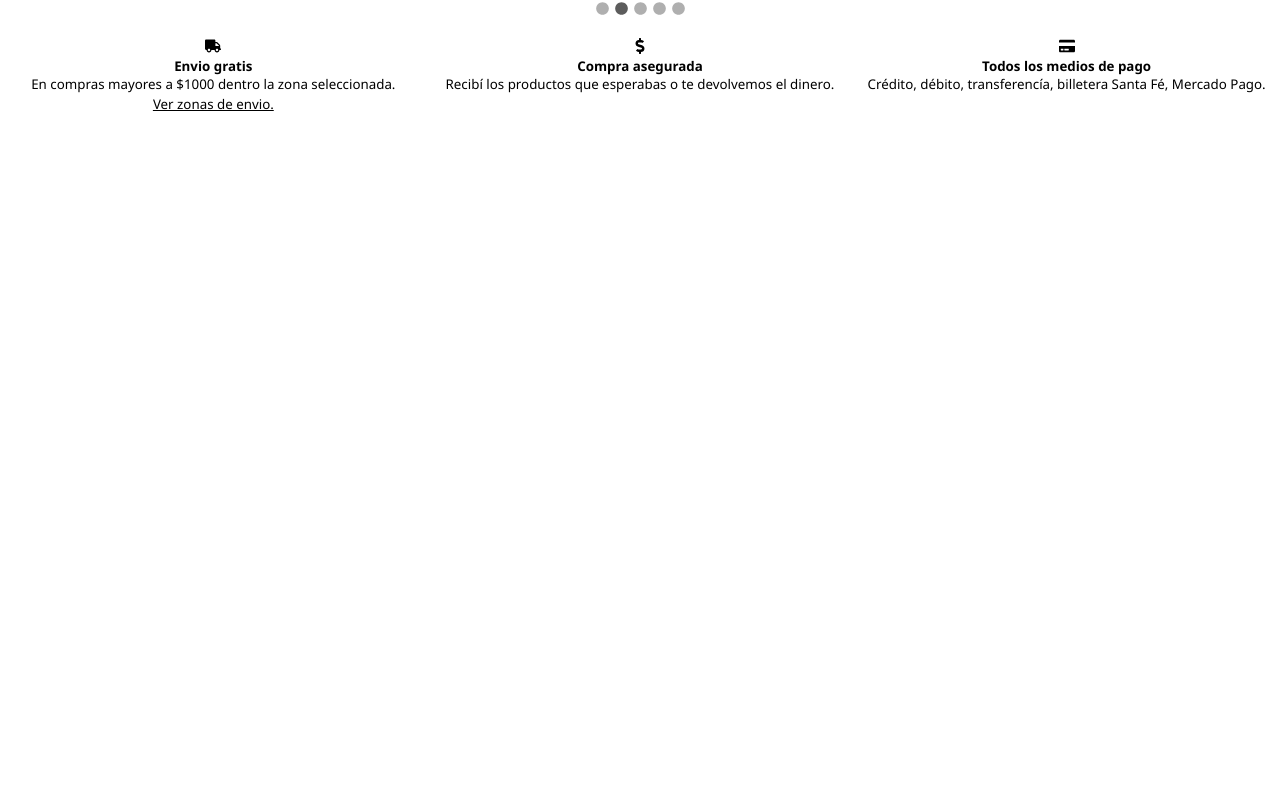
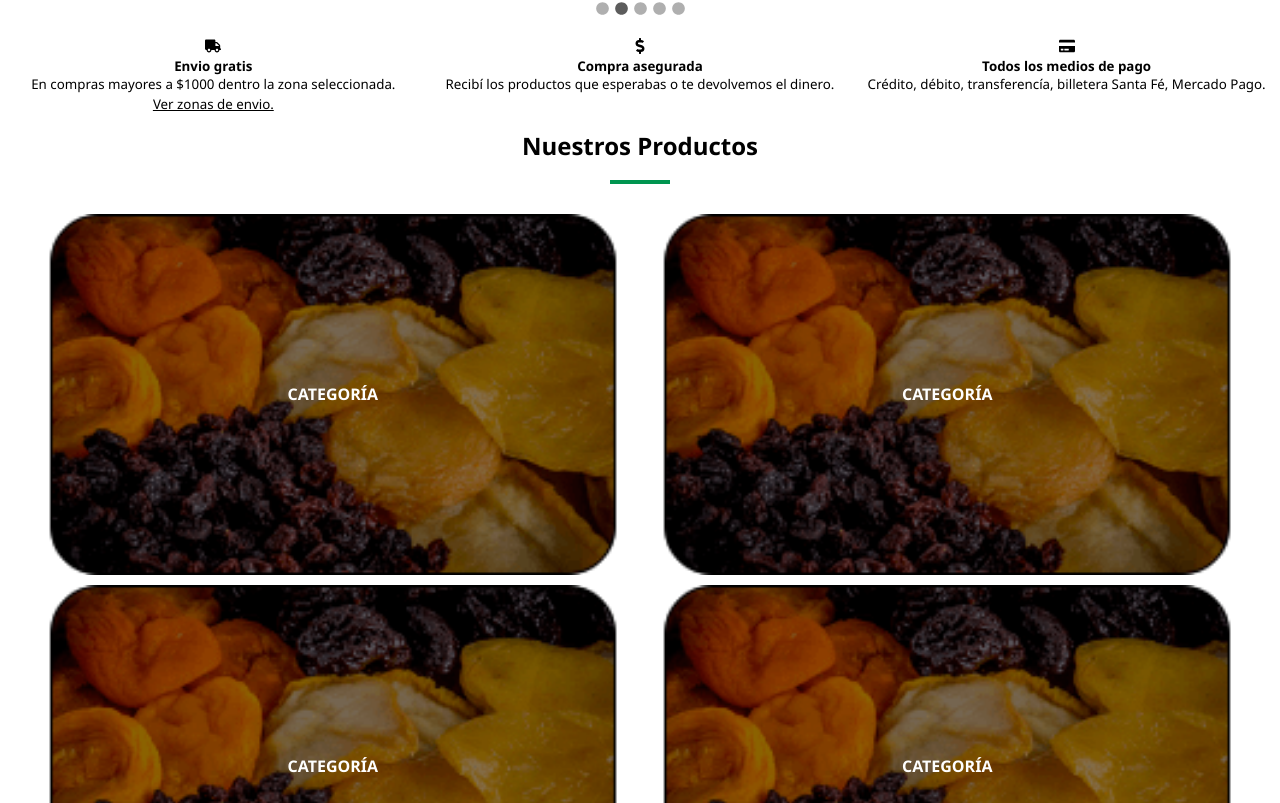
Before and after one commit to NicoMunoz909/BolsonVegetal-client, a React (Create React App) app: page / in a window 1280 px wide. Shown: the part 937-1740 px from the top of the page. Before the commit the page ends 1050 px from the top, so only its background shows below. Built offline with nearby package versions, Linux system fonts and the light colour scheme; a web font is replaced by a local one.

Commit message:
Create categories component

```diff
--- a/src/App.js
+++ b/src/App.js
@@ -1,6 +1,7 @@
 import './App.css';
 import BannerCarousel from './Components/BannerCarousel';
 import BannerFooter from './Components/BannerFooter';
+import Categories from './Components/Categories';
 import Navbar from './Components/Navbar';
 
 function App() {
@@ -9,6 +10,9 @@ function App() {
       <Navbar />
       <BannerCarousel />
       <BannerFooter />
+      <h2>Nuestros Productos</h2>
+      <div className='titleUnderline'></div>
+      <Categories />
     </div>
   );
 }
--- /dev/null
+++ b/src/Components/Categories/Categories.css
@@ -0,0 +1,32 @@
+.categories {
+  display: flex;
+  justify-content: center;
+  flex-wrap: wrap;
+  margin-top: 10px;
+}
+
+.category {
+  display: flex;
+  justify-content: center;
+  width: 48vw;
+  margin-top: 10px;
+}
+
+.category img {
+  width: 100%;
+}
+
+.category img:hover {
+  background-color: rgba(0, 0, 0, 0.26);
+  cursor: pointer;
+}
+
+.category p {
+  position: absolute;
+  display: block;
+  margin: auto;
+  align-self: center;
+  color: white;
+  font-weight: 600;
+  text-transform: uppercase;
+}
--- /dev/null
+++ b/src/Components/Categories/index.js
@@ -0,0 +1,26 @@
+import React from 'react'
+import './Categories.css'
+import category from '../../Assets/category.png'
+
+const Categories = (props) => {
+
+  const categories = ['Bolsones', 'Frutas', 'Verduras', 'Dietetica', 'Almacen', 'Congelados', 'Bebidas', 'Ofertas']
+
+  return (
+    <div>
+      <h2>{props.title}</h2>
+      <div className='categories'>
+        {categories.map( (i) => {
+          return (
+            <div className='category'>
+              <p>categoría</p>
+              <img src={category} alt="" />
+            </div>
+          )
+        })}
+      </div>
+    </div>
+  )
+}
+
+export default Categories
--- a/src/index.css
+++ b/src/index.css
@@ -36,5 +36,12 @@ a {
 }
 
 h2 {
-  font-weight: normal;
+  font-weight: bold;
 }
+
+.titleUnderline {
+  width: 60px;
+  height: 4px;
+  background-color: #009550;
+  margin: auto;
+}
```
Also changed, not shown: src/Assets/category.png (added).
